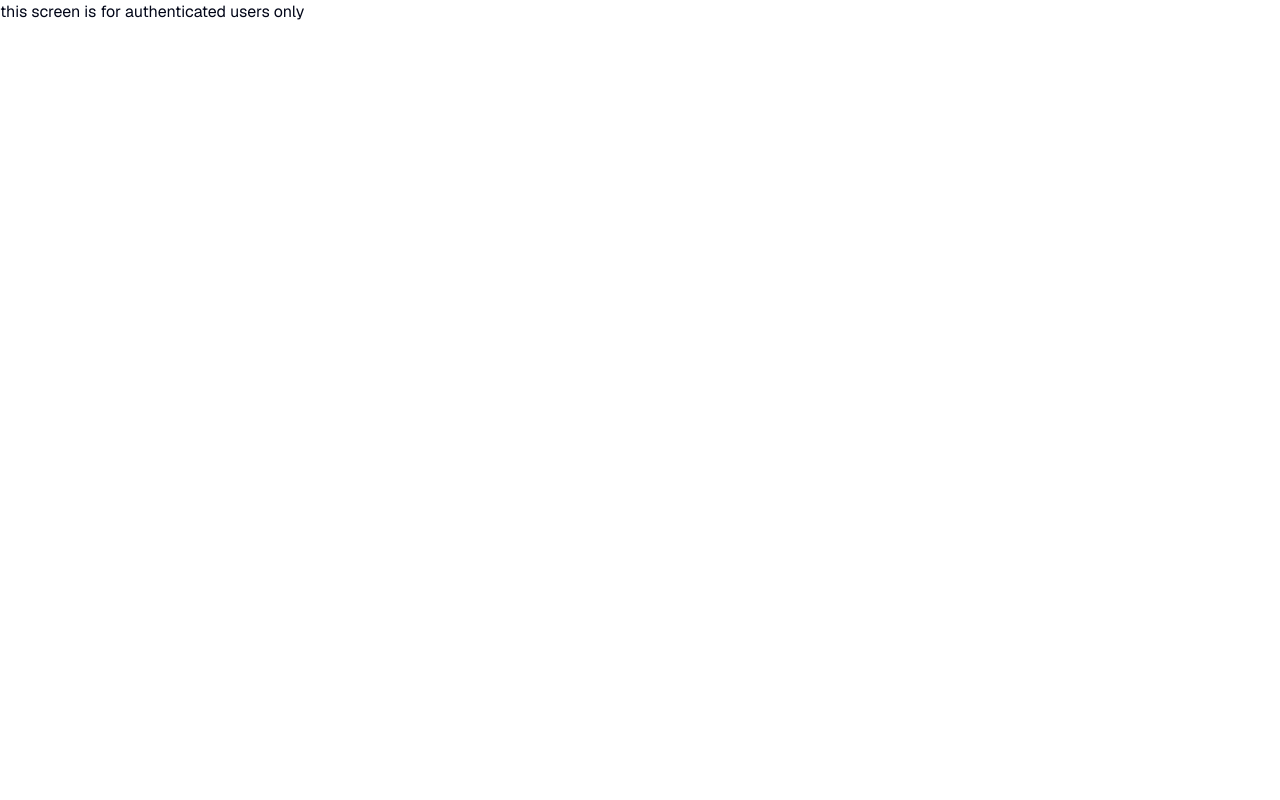
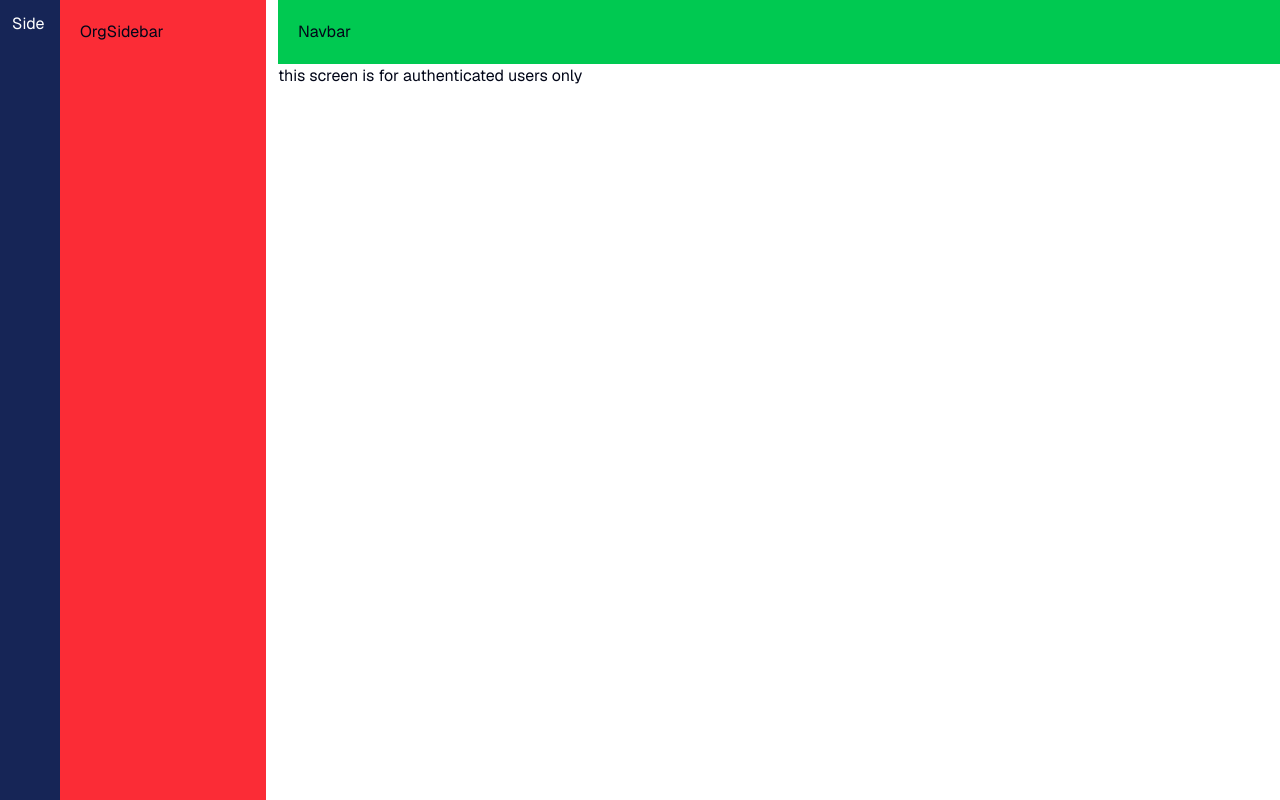
Before and after one commit to Rumon360/moodboard, a Next.js app: page / in a window 1280 px wide. Built offline with nearby package versions, Linux system fonts and the light colour scheme; no server answers.

Commit message:
feat: basic layout ui

```diff
--- a/app/(auth)/layout.tsx
+++ b/app/(auth)/layout.tsx
@@ -6,9 +6,9 @@ interface AuthLayoutProps {
 
 function AuthLayout({ children }: AuthLayoutProps) {
   return (
-    <div className="w-full h-screen flex justify-center items-center">
+    <main className="w-full h-screen flex justify-center items-center">
       {children}
-    </div>
+    </main>
   );
 }
 
--- a/app/(dashboard)/layout.tsx
+++ b/app/(dashboard)/layout.tsx
@@ -1,3 +1,6 @@
+import Navbar from "@/components/dashboard/navbar";
+import Sidebar from "@/components/dashboard/sidebar";
+import OrgSidebar from "@/components/dashboard/sidebar/org-sidebar";
 import React from "react";
 
 interface DashboardLayoutProps {
@@ -5,7 +8,20 @@ interface DashboardLayoutProps {
 }
 
 function DashboardLayout({ children }: DashboardLayoutProps) {
-  return <div>{children}</div>;
+  return (
+    <main className="h-full">
+      <Sidebar />
+      <div className="pl-[60px] h-full">
+        <div className="flex gap-x-3 h-full">
+          <OrgSidebar />
+          <div className="h-full flex-1">
+            <Navbar />
+            {children}
+          </div>
+        </div>
+      </div>
+    </main>
+  );
 }
 
 export default DashboardLayout;
--- /dev/null
+++ b/components/dashboard/navbar.tsx
@@ -0,0 +1,9 @@
+"use client";
+
+function Navbar() {
+  return (
+    <div className="flex items-center gap-x-4 p-5 bg-green-500">Navbar</div>
+  );
+}
+
+export default Navbar;
--- /dev/null
+++ b/components/dashboard/sidebar/index.tsx
@@ -0,0 +1,11 @@
+import React from "react";
+
+function Sidebar() {
+  return (
+    <aside className="fixed z-[1] left-0 bg-blue-950 h-full w-[60px] flex p-3 flex-col gap-y-4 text-white">
+      Side
+    </aside>
+  );
+}
+
+export default Sidebar;
--- /dev/null
+++ b/components/dashboard/sidebar/org-sidebar.tsx
@@ -0,0 +1,11 @@
+"use client";
+
+function OrgSidebar() {
+  return (
+    <div className="hidden lg:flex flex-col space-y-6 w-[206px] pl-5 pt-5 bg-red-500">
+      OrgSidebar
+    </div>
+  );
+}
+
+export default OrgSidebar;
```
